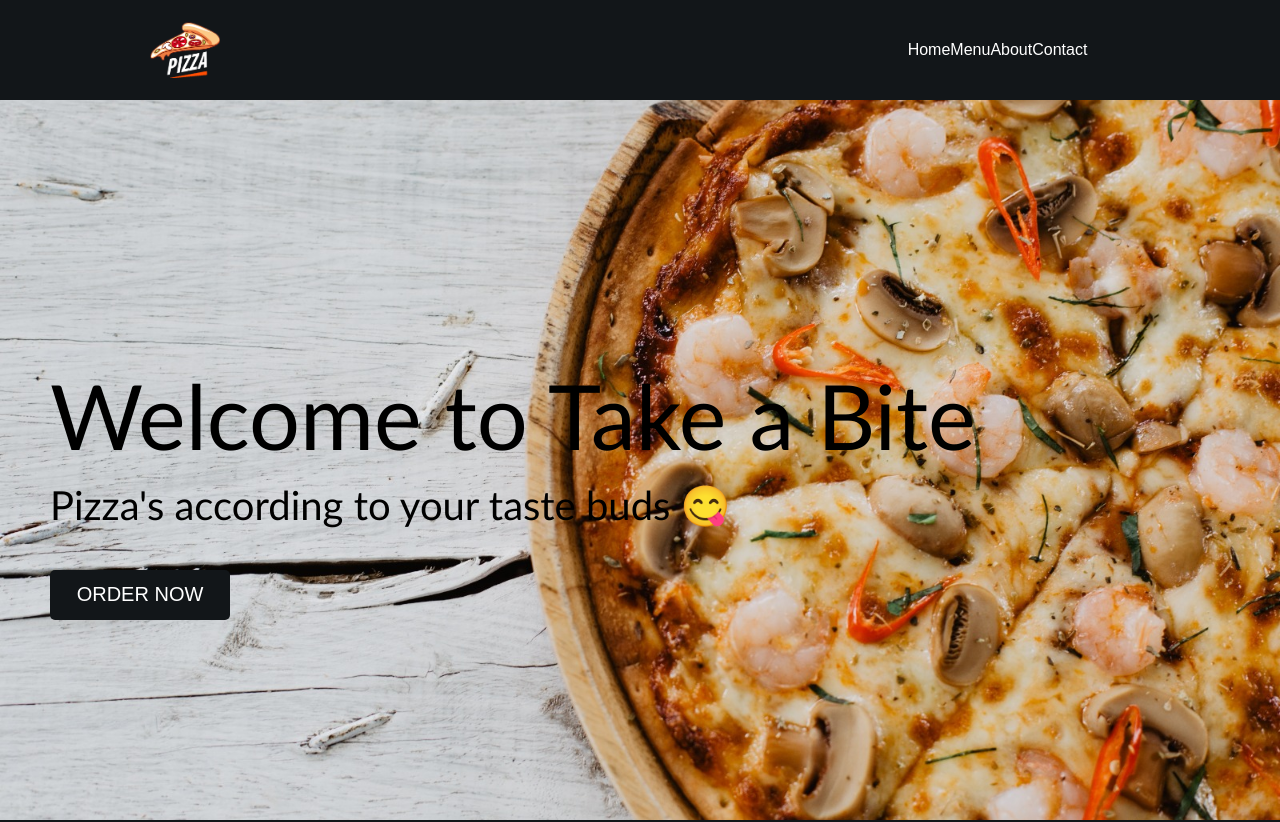
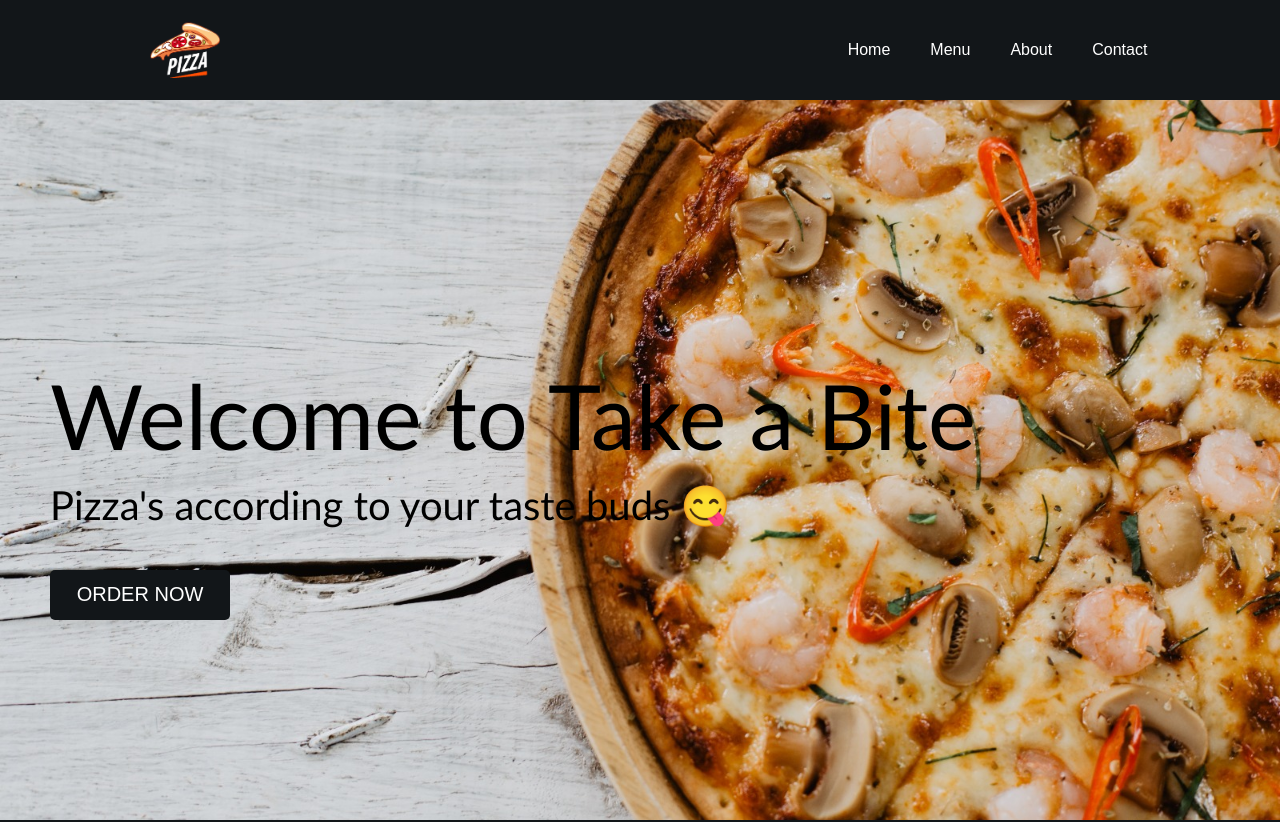
Before and after one commit to 19Rithvik/Take-a-Bite, a React (Create React App) app: page / in a window 1280 px wide. Shown: the top 822 px of the page. Built offline with nearby package versions, Linux system fonts and the light colour scheme.

Commit message:
nav change

```diff
--- a/src/Navbar.css
+++ b/src/Navbar.css
@@ -29,7 +29,7 @@
   .navbar a {
     color: white;
     text-decoration: none;
-    /* margin: 20px; */
+    margin: 20px;
   }
 
   .navbar .rightSide button {
```
